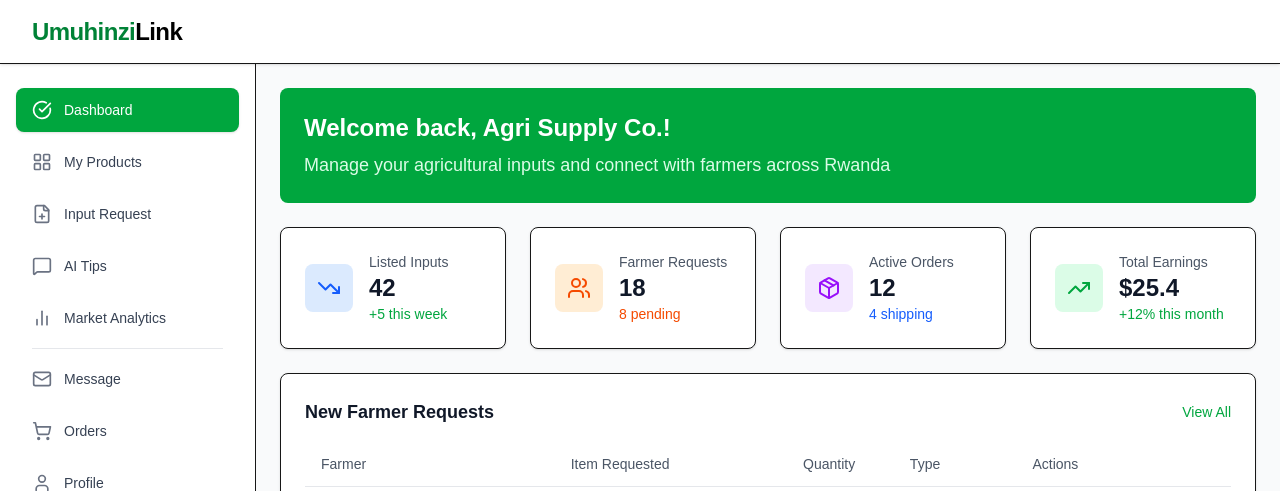
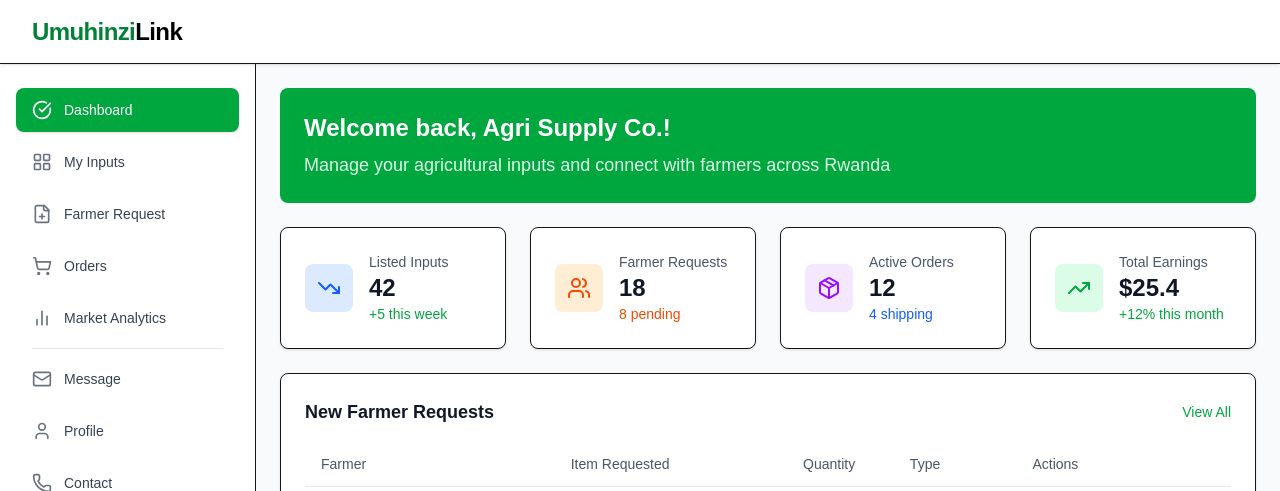
Before and after one commit to IRANZI/UmuhinziLink, a Next.js app: page /supplier_dashboard in a window 1280 px wide. Shown: the top 491 px of the page. Built offline with nearby package versions, Linux system fonts and the light colour scheme.

Commit message:
Supplier Dashboard

```diff
--- a/app/supplier_dashboard/page.tsx
+++ b/app/supplier_dashboard/page.tsx
@@ -13,17 +13,17 @@ const Logo = () => (
 
 const menuItems = [
   { label: 'Dashboard', href: '/supplier_dashboard', icon: CheckCircle },
-  { label: 'My Products', href: '/supplier_dashboard/products', icon: LayoutGrid },
-  { label: 'Input Request', href: '/supplier_dashboard/requests', icon: FilePlus },
-  { label: 'AI Tips', href: '/supplier_dashboard/ai', icon: MessageSquare },
+  { label: 'My Inputs', href: '/supplier_dashboard/products', icon: LayoutGrid },
+  { label: 'Farmer Request', href: '/supplier_dashboard/requests', icon: FilePlus },
+  { label: 'Orders', href: '/supplier_dashboard/orders',icon: ShoppingCart },
   { label: 'Market Analytics', href: '/supplier_dashboard/market_analysis', icon: BarChart2 },
   { label: 'Message', href: '/messages', icon: Mail },
-  { label: 'Orders', href: '/orders', icon: ShoppingCart },
   { label: 'Profile', href: '/profile', icon: User },
   { label: 'Contact', href: '/contact', icon: Phone },
   { label: 'Settings', href: '/settings', icon: Settings },
   { label: 'Logout', href: '/logout', icon: LogOut },
 ];
+
 
 export default function Dashboard() {
   return (
```
